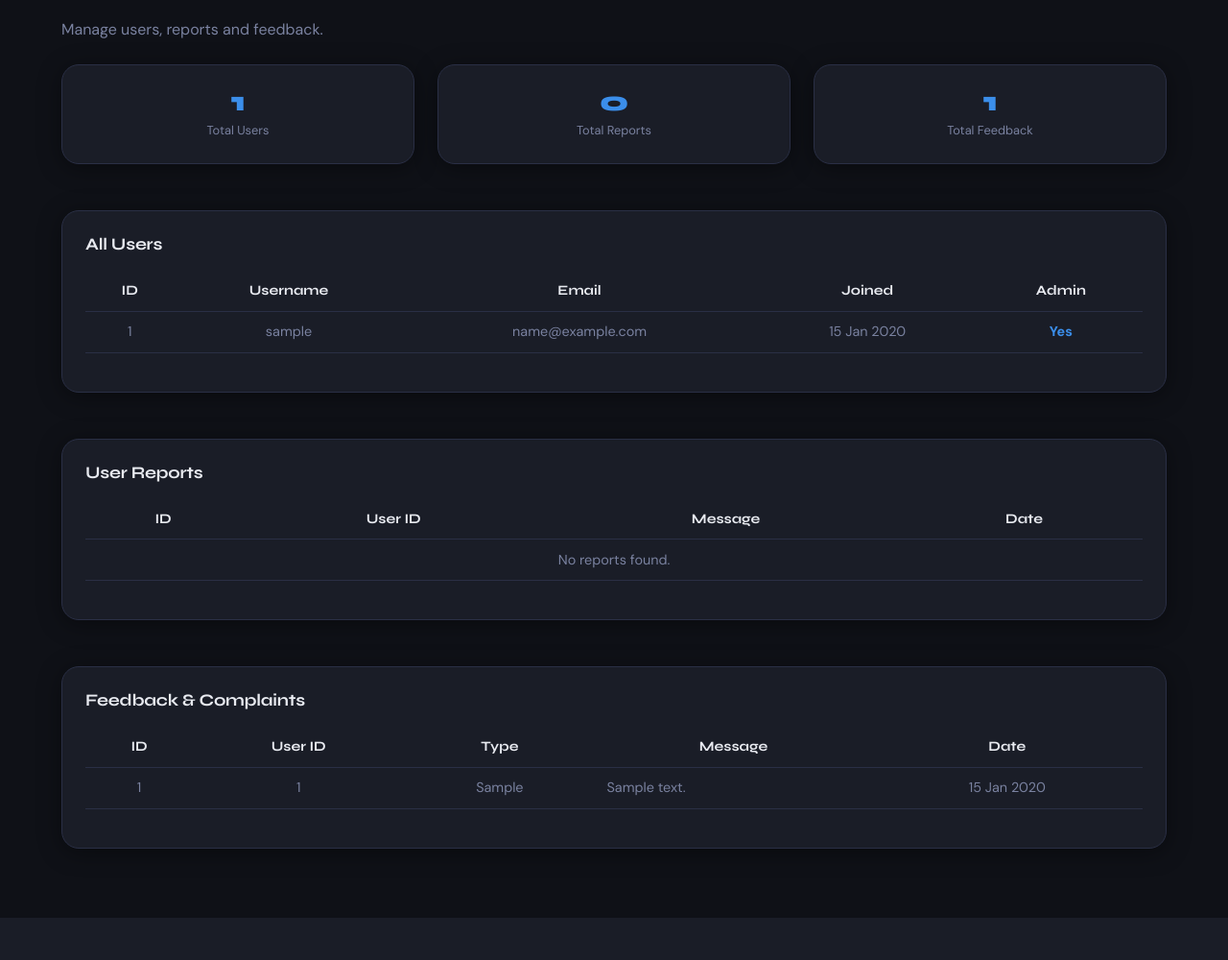
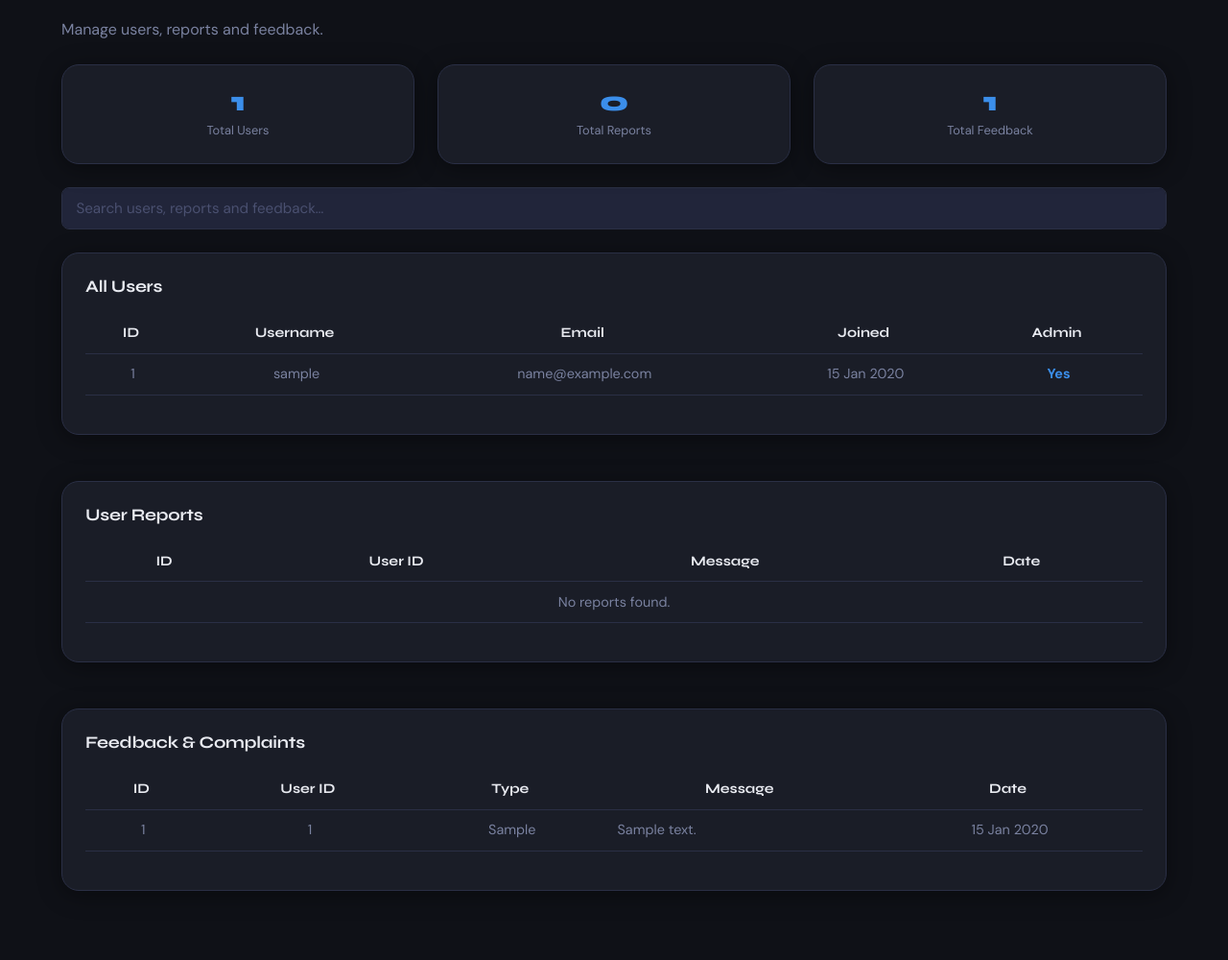
Before and after one commit to Noah4649/CITS3403GroupProject, a Flask app: page /admin in a window 1280 px wide. Shown: the part 140-1140 px from the top of the page at 96% size. Before the commit the page ends 1096 px from the top, so only its background shows below. Run offline with Flask 3, Linux system fonts and the light colour scheme; a user stored in the database is signed in; tables that the repository leaves empty hold one stand-in row (values such as "Sample post"); some libraries are stand-ins or nearby versions.

Commit message:
wire admin search and sort

```diff
--- a/app/templates/admin.html
+++ b/app/templates/admin.html
@@ -3,6 +3,8 @@
 {% block title %}Admin – FitTrack{% endblock %}
 
 {% block content %}
+
+<div class="admin-page">
 
     <section class="mb-4">
         <h1 class="section-title section-title-hd">Admin Panel</h1>
@@ -10,7 +12,7 @@
     </section>
 
     <!-- ─── STATS SUMMARY ─────────────────────────────────── -->
-    <div class="row g-4 mb-5">
+    <div class="row g-4 mb-4">
         <div class="col-md-4">
             <div class="card app-card text-center">
                 <div class="card-body">
@@ -37,25 +39,39 @@
         </div>
     </div>
 
+    <!-- ─── GLOBAL SEARCH ─────────────────────────────────── -->
+    <section class="mb-4">
+        <label for="admin-filter" class="visually-hidden">Search admin tables</label>
+        <input type="text" id="admin-filter" class="form-control"
+               placeholder="Search users, reports and feedback…"
+               aria-label="Search users, reports and feedback">
+    </section>
+
     <!-- ─── USERS TABLE ───────────────────────────────────── -->
     <section class="card app-card mb-5">
         <div class="card-body">
             <h2 class="section-title">All Users</h2>
             <div class="table-responsive">
-                <table class="table custom-table text-center">
+                <table class="table custom-table text-center js-sortable-table">
                     <thead>
                         <tr>
-                            <th>ID</th>
-                            <th>Username</th>
-                            <th>Email</th>
-                            <th>Joined</th>
-                            <th>Admin</th>
+                            <th class="js-sort" data-sort-key="id" data-sort-type="number" role="button">ID</th>
+                            <th class="js-sort" data-sort-key="username" data-sort-type="string" role="button">Username</th>
+                            <th class="js-sort" data-sort-key="email" data-sort-type="string" role="button">Email</th>
+                            <th class="js-sort" data-sort-key="joined" data-sort-type="date" role="button">Joined</th>
+                            <th class="js-sort" data-sort-key="admin" data-sort-type="number" role="button">Admin</th>
                         </tr>
                     </thead>
                     <tbody>
                         {% if users %}
                             {% for user in users %}
-                                <tr>
+                                <tr data-row
+                                    data-id="{{ user.id }}"
+                                    data-username="{{ user.username|lower }}"
+                                    data-email="{{ user.email|lower }}"
+                                    data-joined="{{ user.created_at.isoformat() }}"
+                                    data-admin="{{ 1 if user.is_admin else 0 }}"
+                                    data-search="{{ user.id }} {{ user.username|lower }} {{ user.email|lower }}">
                                     <td>{{ user.id }}</td>
                                     <td>{{ user.username }}</td>
                                     <td>{{ user.email }}</td>
@@ -74,6 +90,9 @@
                                 <td colspan="5">No users found.</td>
                             </tr>
                         {% endif %}
+                        <tr class="admin-no-results-row" hidden>
+                            <td colspan="5" class="text-muted">No matching users.</td>
+                        </tr>
                     </tbody>
                 </table>
             </div>
@@ -85,19 +104,24 @@
         <div class="card-body">
             <h2 class="section-title">User Reports</h2>
             <div class="table-responsive">
-                <table class="table custom-table text-center">
+                <table class="table custom-table text-center js-sortable-table">
                     <thead>
                         <tr>
-                            <th>ID</th>
-                            <th>User ID</th>
-                            <th>Message</th>
-                            <th>Date</th>
+                            <th class="js-sort" data-sort-key="id" data-sort-type="number" role="button">ID</th>
+                            <th class="js-sort" data-sort-key="user" data-sort-type="number" role="button">User ID</th>
+                            <th class="js-sort" data-sort-key="message" data-sort-type="string" role="button">Message</th>
+                            <th class="js-sort" data-sort-key="date" data-sort-type="date" role="button">Date</th>
                         </tr>
                     </thead>
                     <tbody>
                         {% if reports %}
                             {% for report in reports %}
-                                <tr>
+                                <tr data-row
+                                    data-id="{{ report.id }}"
+                                    data-user="{{ report.user_id }}"
+                                    data-message="{{ report.message|lower }}"
+                                    data-date="{{ report.created_at.isoformat() }}"
+                                    data-search="{{ report.id }} {{ report.user_id }} {{ report.message|lower }}">
                                     <td>{{ report.id }}</td>
                                     <td>{{ report.user_id }}</td>
                                     <td style="text-align: left;">{{ report.message }}</td>
@@ -109,6 +133,9 @@
                                 <td colspan="4">No reports found.</td>
                             </tr>
                         {% endif %}
+                        <tr class="admin-no-results-row" hidden>
+                            <td colspan="4" class="text-muted">No matching reports.</td>
+                        </tr>
                     </tbody>
                 </table>
             </div>
@@ -118,22 +145,28 @@
     <!-- ─── FEEDBACK TABLE ────────────────────────────────── -->
     <section class="card app-card mb-5">
         <div class="card-body">
-            <h2 class="section-title">Feedback & Complaints</h2>
+            <h2 class="section-title">Feedback &amp; Complaints</h2>
             <div class="table-responsive">
-                <table class="table custom-table text-center">
+                <table class="table custom-table text-center js-sortable-table">
                     <thead>
                         <tr>
-                            <th>ID</th>
-                            <th>User ID</th>
-                            <th>Type</th>
-                            <th>Message</th>
-                            <th>Date</th>
+                            <th class="js-sort" data-sort-key="id" data-sort-type="number" role="button">ID</th>
+                            <th class="js-sort" data-sort-key="user" data-sort-type="number" role="button">User ID</th>
+                            <th class="js-sort" data-sort-key="type" data-sort-type="string" role="button">Type</th>
+                            <th class="js-sort" data-sort-key="message" data-sort-type="string" role="button">Message</th>
+                            <th class="js-sort" data-sort-key="date" data-sort-type="date" role="button">Date</th>
                         </tr>
                     </thead>
                     <tbody>
                         {% if feedbacks %}
                             {% for item in feedbacks %}
-                                <tr>
+                                <tr data-row
+                                    data-id="{{ item.id }}"
+                                    data-user="{{ item.user_id }}"
+                                    data-type="{{ item.type|lower }}"
+                                    data-message="{{ item.message|lower }}"
+                                    data-date="{{ item.created_at.isoformat() }}"
+                                    data-search="{{ item.id }} {{ item.user_id }} {{ item.type|lower }} {{ item.message|lower }}">
                                     <td>{{ item.id }}</td>
                                     <td>{{ item.user_id }}</td>
                                     <td>{{ item.type | capitalize }}</td>
@@ -146,10 +179,36 @@
                                 <td colspan="5">No feedback found.</td>
                             </tr>
                         {% endif %}
+                        <tr class="admin-no-results-row" hidden>
+                            <td colspan="5" class="text-muted">No matching feedback.</td>
+                        </tr>
                     </tbody>
                 </table>
             </div>
         </div>
     </section>
 
+</div>
+
 {% endblock %}
+
+{% block extra_styles %}
+<style>
+    .js-sort {
+        cursor: pointer;
+        user-select: none;
+        white-space: nowrap;
+    }
+    .js-sort::after {
+        content: ' ';
+        opacity: 0.4;
+        margin-left: 0.25rem;
+    }
+    .js-sort.sort-asc::after  { content: '▲'; opacity: 1; }
+    .js-sort.sort-desc::after { content: '▼'; opacity: 1; }
+</style>
+{% endblock %}
+
+{% block extra_scripts %}
+<script src="{{ url_for('static', filename='js/admin.js') }}"></script>
+{% endblock %}
```
